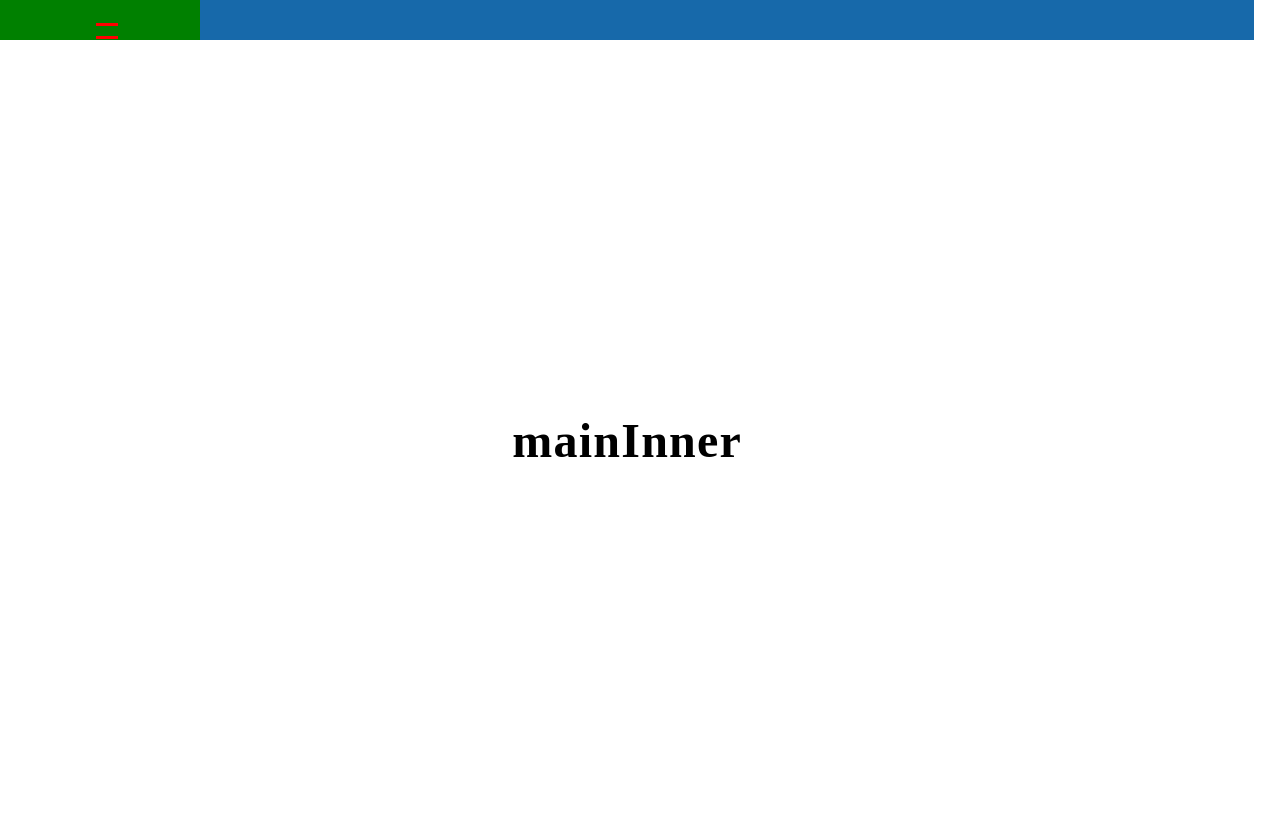
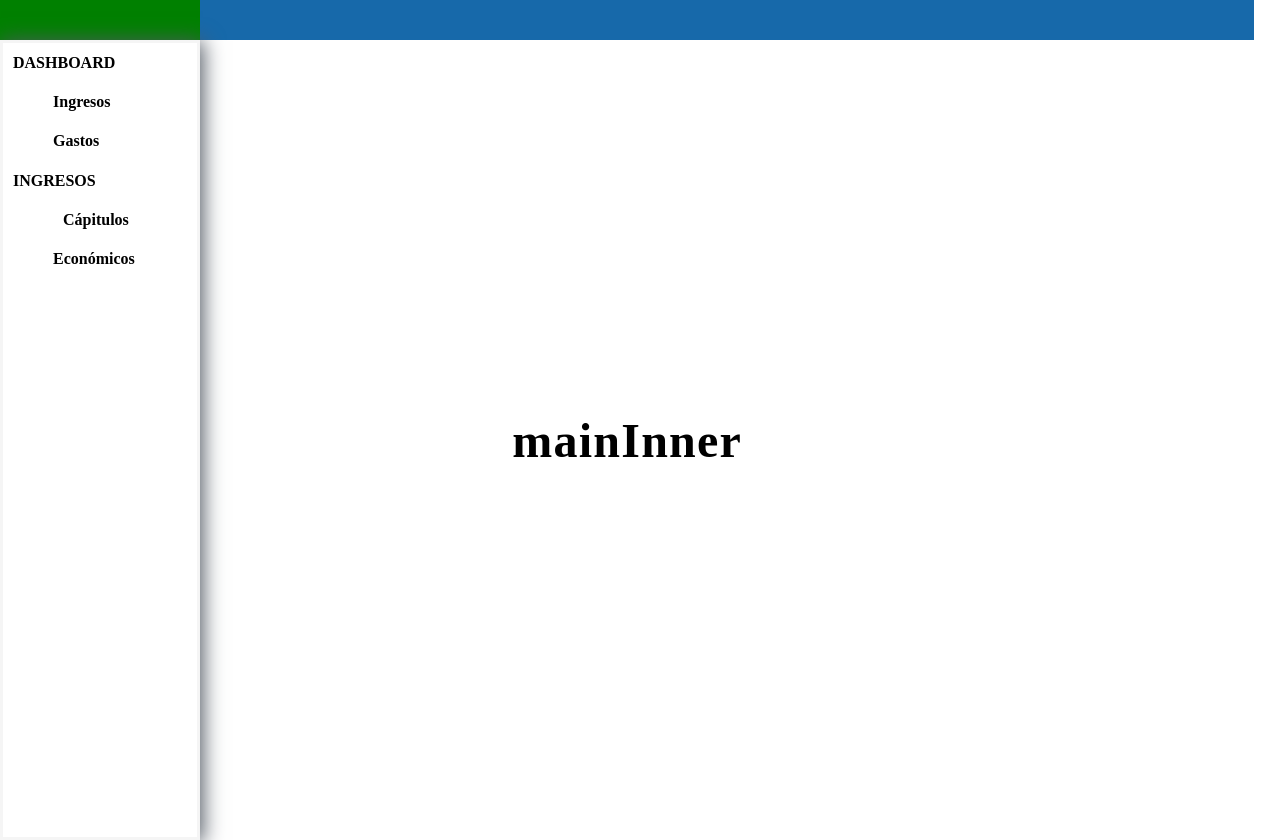
Before and after one commit to OCM-Jerez/OCM-Ayto-Front, an Angular app: page / in a window 1280 px wide. Built offline with nearby package versions, Linux system fonts and the light colour scheme; some icons are missing.

Commit message:
buttonRotate & show sideMenu OK

```diff
--- a/src/app/app.component.html
+++ b/src/app/app.component.html
@@ -1,20 +1,14 @@
 <div class="headerMain">
-  <div class="headerSideBar">
-
-  </div>
+  <div class="headerSideBar"></div>
   <button id="buttonRotate" class="buttonRotate" (click)="toggleActive()">
     <span
-      [ngClass]="sidebarIsOpen ? ' fa fa-arrow-circle-right fa-2x open' : 'fa fa-arrow-circle-right fa-2x close'"></span>
+      [ngClass]="sidebarIsOpen ? ' fa fa-arrow-circle-left fa-2x open' : 'fa fa-arrow-circle-left fa-2x close'"></span>
   </button>
 </div>
 
-<input type="checkbox" class="openSidebarMenu" id="openSidebarMenu">
+<!-- <input type="checkbox" #myCheckbox (change)="onCheckboxChange($event)"> -->
+<input type="checkbox" #myCheckbox checked=true>
 
-<label for="openSidebarMenu" class="sidebarIconToggle">
-  <div class="spinner diagonal part-1"></div>
-  <div class="spinner horizontal"></div>
-  <div class="spinner diagonal part-2"></div>
-</label>
 
 <div id="sidebarMenu">
   <ul class="sidebarMenuInner">
--- a/src/app/app.component.scss
+++ b/src/app/app.component.scss
@@ -54,10 +54,10 @@ i {
     height: 40px;
 }
 
-.openSidebarMenu {
-    margin-left: 20px;
-    color: map.get($OCM-colors, "navBarBackground");
-}
+// .openSidebarMenu {
+//     margin-left: 20px;
+//     color: map.get($OCM-colors, "navBarBackground");
+// }
 
 .main {
     margin: 0 auto;
@@ -78,15 +78,15 @@ i {
     font-weight: bold;
     letter-spacing: 1.25px;
 }
+// ******************************************************
+
 #sidebarMenu {
     height: 100%;
     position: fixed;
     left: 0;
     width: 200px;
-    // margin-top: 60px;
-    transform: translateX(-250px);
+    transform: translateX(-200px);
     transition: transform 250ms ease-in-out;
-    // background: linear-gradient(180deg, #330be6 0%, #3f5efb 100%);
     color: whitesmoke;
     border-style: solid;
     box-shadow: 2px 2px 20px 1px map.get($OCM-colors, "menuShadow");
@@ -99,88 +99,29 @@ i {
 .sidebarMenuInner li {
     list-style: none;
     color: black;
-    // text-transform: uppercase;
     font-weight: bold;
     padding: 10px;
     cursor: pointer;
     border-bottom: 1px solid rgba(255, 255, 255, 0.1);
 }
-.sidebarMenuInner li span {
-    display: block;
-    font-size: 14px;
-    color: black;
-}
-.sidebarMenuInner li a {
-    color: rgb(44, 39, 39);
-    // text-transform: uppercase;
-    font-weight: bold;
-    cursor: pointer;
-    text-decoration: none;
-}
+// .sidebarMenuInner li span {
+//     display: block;
+//     font-size: 14px;
+//     color: black;
+// }
+// .sidebarMenuInner li a {
+//     color: rgb(44, 39, 39);
+//     // text-transform: uppercase;
+//     font-weight: bold;
+//     cursor: pointer;
+//     text-decoration: none;
+// }
+// ******************************************************
+
 input[type="checkbox"]:checked ~ #sidebarMenu {
     transform: translateX(0);
 }
 
 input[type="checkbox"] {
-    transition: all 0.3s;
-    box-sizing: border-box;
     display: none;
 }
-.sidebarIconToggle {
-    transition: all 0.3s;
-    box-sizing: border-box;
-    cursor: pointer;
-    position: absolute;
-    z-index: 99;
-    height: 100%;
-    width: 100%;
-    top: 22px;
-    left: 115px;
-    height: 22px;
-    width: 22px;
-}
-.spinner {
-    transition: all 0.3s;
-    box-sizing: border-box;
-    position: absolute;
-    height: 3px;
-    width: 100%;
-    background-color: red;
-}
-.horizontal {
-    transition: all 0.3s;
-    box-sizing: border-box;
-    position: relative;
-    float: left;
-    margin-top: 3px;
-}
-.diagonal.part-1 {
-    position: relative;
-    transition: all 0.3s;
-    box-sizing: border-box;
-    float: left;
-}
-.diagonal.part-2 {
-    transition: all 0.3s;
-    box-sizing: border-box;
-    position: relative;
-    float: left;
-    margin-top: 3px;
-}
-input[type="checkbox"]:checked ~ .sidebarIconToggle > .horizontal {
-    transition: all 0.3s;
-    box-sizing: border-box;
-    opacity: 0;
-}
-input[type="checkbox"]:checked ~ .sidebarIconToggle > .diagonal.part-1 {
-    transition: all 0.3s;
-    box-sizing: border-box;
-    transform: rotate(135deg);
-    margin-top: 8px;
-}
-input[type="checkbox"]:checked ~ .sidebarIconToggle > .diagonal.part-2 {
-    transition: all 0.3s;
-    box-sizing: border-box;
-    transform: rotate(-135deg);
-    margin-top: -9px;
-}
--- a/src/app/app.component.ts
+++ b/src/app/app.component.ts
@@ -1,4 +1,4 @@
-import { Component } from '@angular/core';
+import { Component, ElementRef, ViewChild } from '@angular/core';
 
 @Component({
   selector: 'app-root',
@@ -6,13 +6,20 @@ import { Component } from '@angular/core';
   styleUrls: ['./app.component.scss'],
 })
 export class AppComponent {
-  // title = 'OCM-Ayto-Front';
+  @ViewChild("myCheckbox") ck: ElementRef | undefined;
   public sidebarIsOpen = true
-
 
   toggleActive() {
     this.sidebarIsOpen = !this.sidebarIsOpen
+    this.ck!.nativeElement.checked = !this.ck!.nativeElement.checked
   }
 
+  // onCheckboxChange(e: any) {
+  //   if (e.target.checked) {
+  //     this.sidebarIsOpen = !this.sidebarIsOpen
+  //   } else {
+  //     this.sidebarIsOpen = !this.sidebarIsOpen
+  //   }
+  // }
 
 }
```
